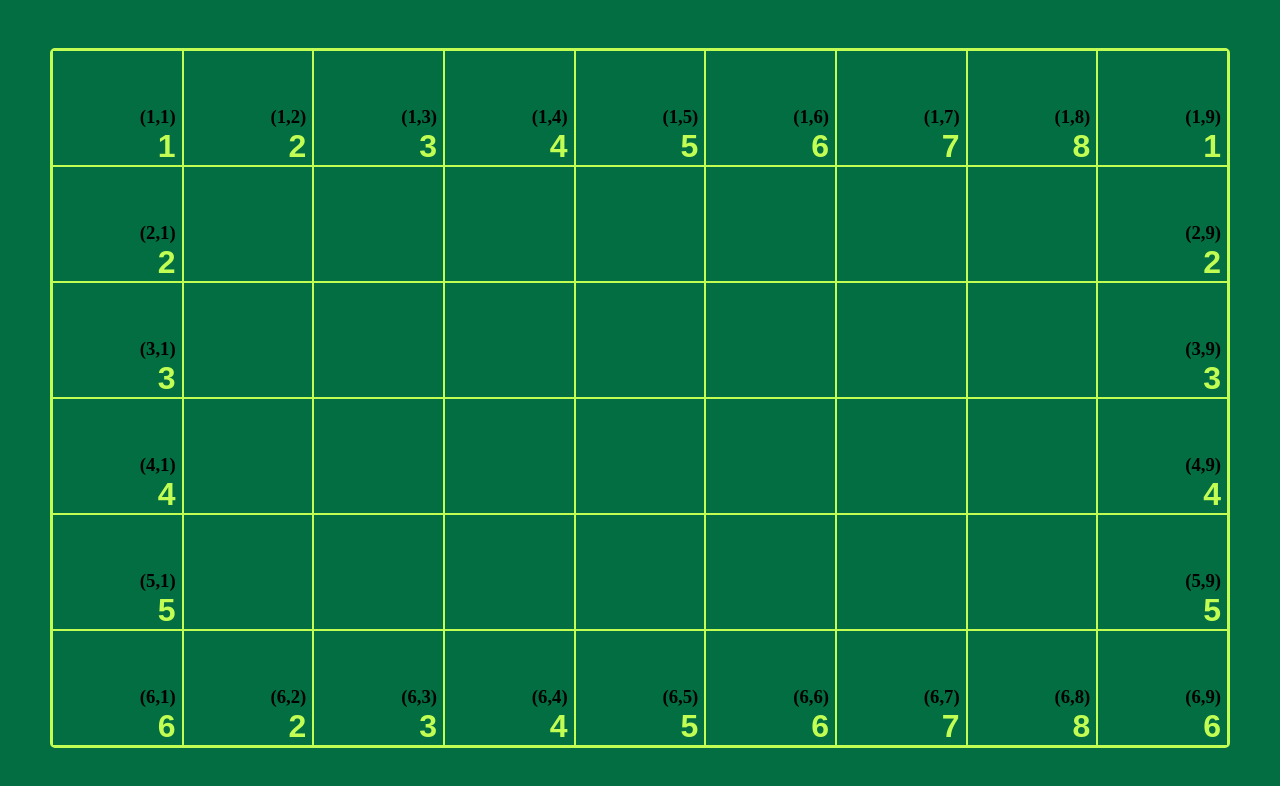
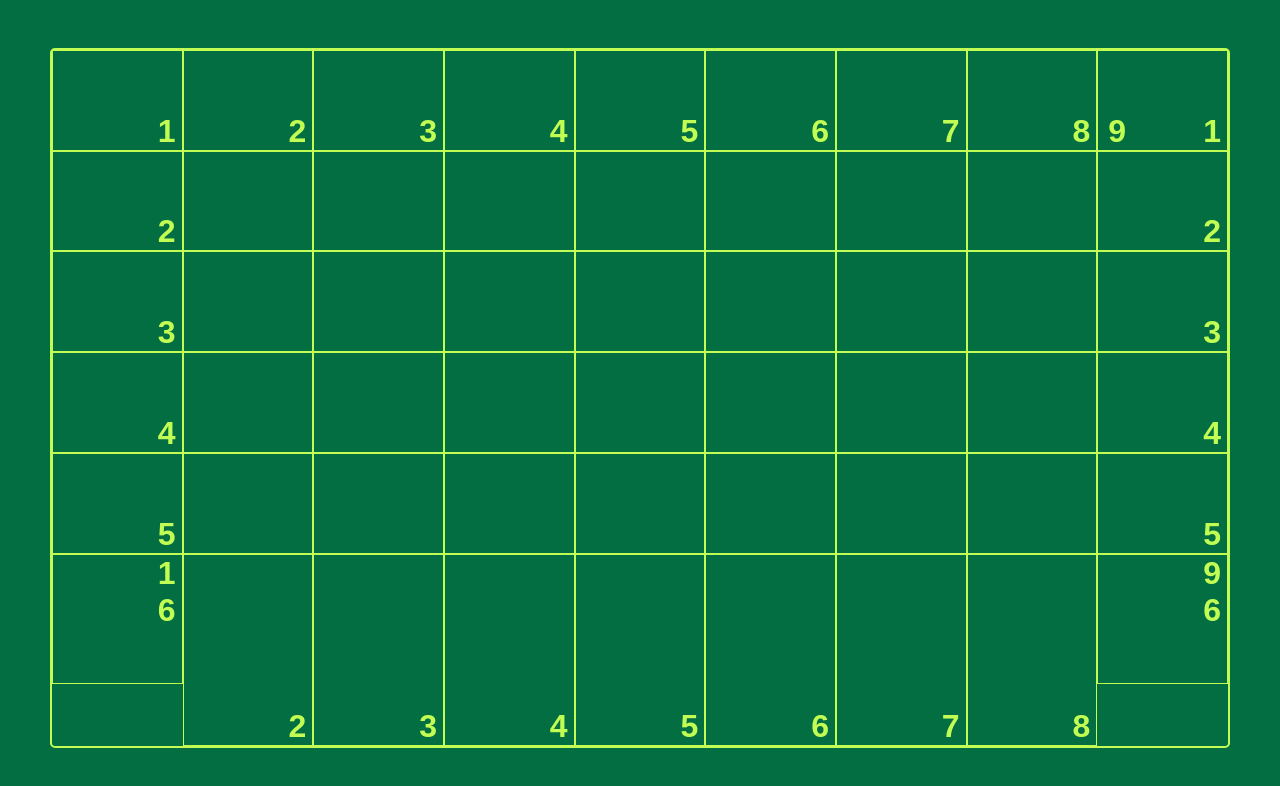
Before and after one commit to McDiamund/exlab_radio, a React (Vite) app in the folder webpage/: page / in a window 1280 px wide. Shown: the top 786 px of the page. Built offline with nearby package versions, Linux system fonts and the light colour scheme.

Commit message:
Corner algorithms

```diff
--- a/webpage/src/components/UnitBox/index.tsx
+++ b/webpage/src/components/UnitBox/index.tsx
@@ -18,8 +18,12 @@ export default function UnitBox(props: UnitBoxProps) {
     return col;
   }
 
-  const isTopCorner = () => {
-    return (row == 1) && (col == props.maxCols || col == 1)
+  const isTopLeftCorner = () => {
+    return (row == 1) && (col == 1)
+  }
+
+  const isTopRightCorner = () => {
+    return (row == 1) && (col == props.maxCols)
   }
 
   const isBottomCorner = () => {
@@ -27,11 +31,36 @@ export default function UnitBox(props: UnitBoxProps) {
   }
 
   if (isOuter)
+    if (isBottomCorner()) {
+      return (
+        <div className={`${ubox.ubox} ${ubox.bottomCorner}`}>
+              <h1 className={`green sans`}>{col}</h1>
+              <h1 className={`green sans`}>{row}</h1>
+        </div>
+      );
+    }
+    else if (isTopRightCorner()) {
+      return (
+        <div className={`${ubox.ubox} ${ubox.topCorner}`}>
+              <h1 className={`green sans`}>{col}</h1>
+              <span style={{flex: 1}} />
+              <h1 className={`green sans`}>{row}</h1>
+        </div>
+      );
+    }
+    else if (isTopLeftCorner()) {
+      return (
+        <div className={`${ubox.ubox} ${ubox.topCorner}`}>
+              <h1 className={`green sans`}>{col}</h1>
+        </div>
+      );
+    }
+    else
       return (
         <div className={ubox.ubox}>
             <>
               <h1 className={`green sans`}>{unit()}</h1>
-            <h3>{`(${row},${col})`}</h3>
+              {/* <h3>{`(${row},${col})`}</h3> */}
             </>
         </div>
       );
--- a/webpage/src/components/UnitBox/ubox.module.css
+++ b/webpage/src/components/UnitBox/ubox.module.css
@@ -5,4 +5,20 @@
     flex-direction: column-reverse;
     align-items: flex-end;
     padding-right: 6px;
+    box-sizing: border-box
 }
+
+.ubox:hover {
+    background-color: rgb(193, 253, 83);
+}
+
+.topCorner {
+    flex-direction: row;
+    justify-content: flex-end;
+    padding-left: 10px;
+}
+
+.bottomCorner {
+    flex-direction: column;
+    aspect-ratio: 1;
+}
```
Also changed, not shown: webpage/src/components/Board/board.module.css (line endings or trailing spaces). Lines whose indentation alone changed are shown as unchanged.
